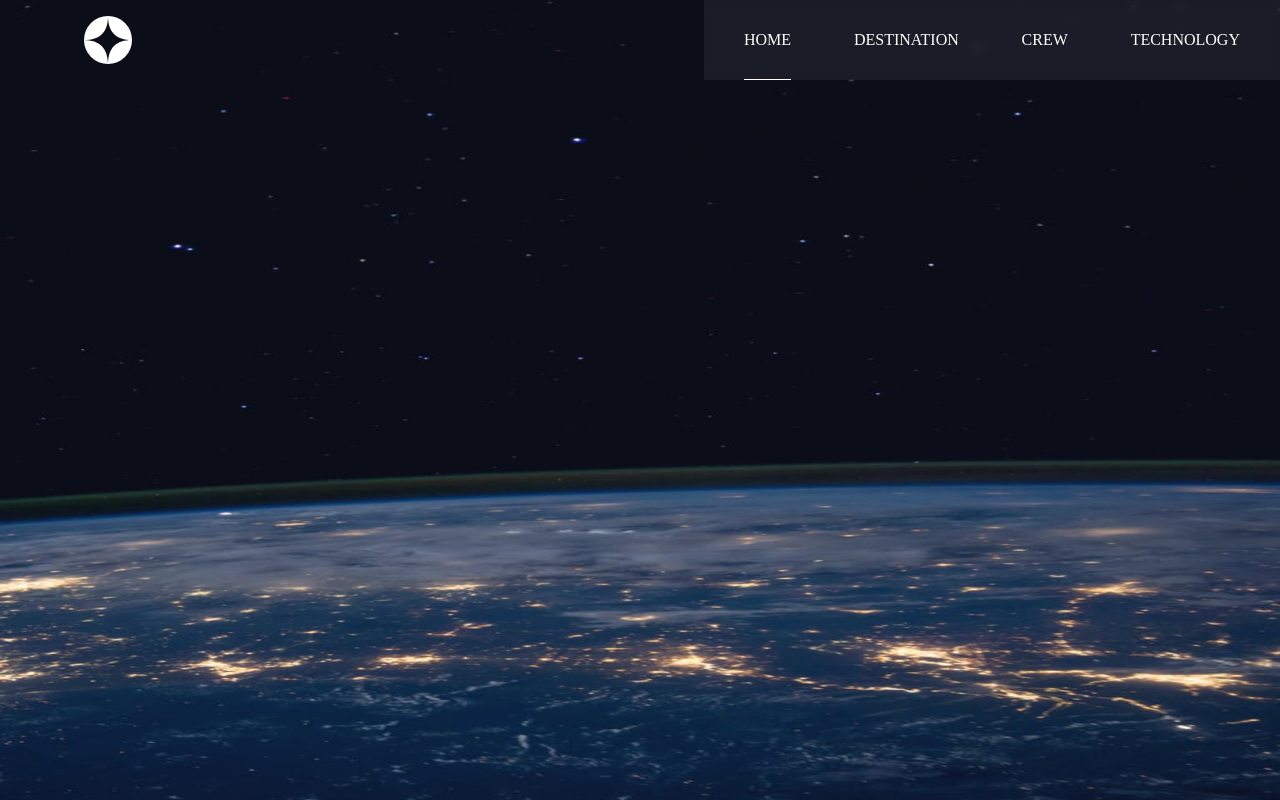
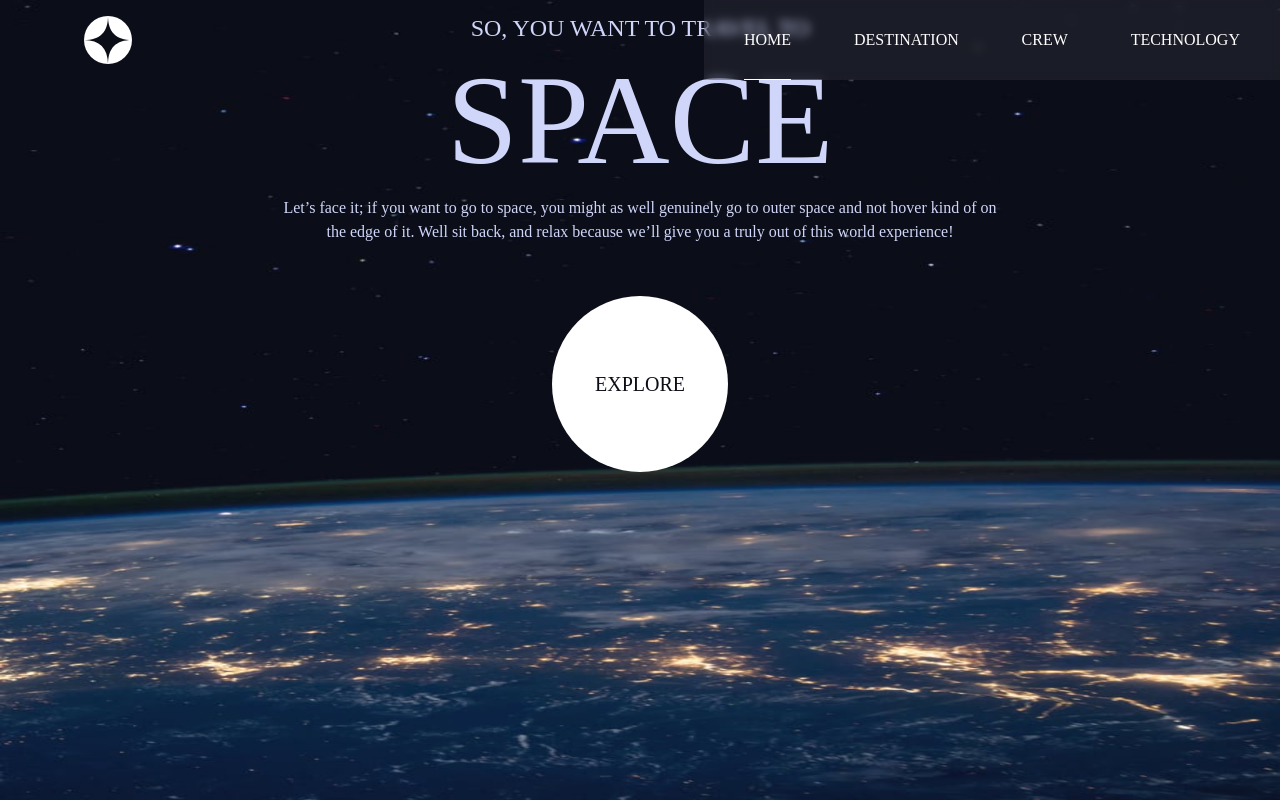
Before and after one commit to Myudro33/space-tourism, a React (Create React App) app: page /#/ in a window 1280 px wide. Built offline with nearby package versions, Linux system fonts and the light colour scheme.

Commit message:
Update Home.js

```diff
--- a/src/pages/Home.js
+++ b/src/pages/Home.js
@@ -2,6 +2,7 @@ import React from 'react'
 import dBackground from '../assets/home/background-home-desktop.jpg'
 import tBackground from '../assets/home/background-home-tablet.jpg'
 import mBackground from '../assets/home/background-home-mobile.jpg'
+import HomeComponent from '../components/HomeComponent'
 
 const Home = ({sethash}) => {
   sethash('#/')
@@ -10,6 +11,7 @@ const Home = ({sethash}) => {
         <img className='hidden dp:block w-full h-full' alt='background' src={dBackground} />
         <img className='hidden md:block dp:hidden w-full h-full' src={tBackground} alt='background' />
         <img className='md:hidden  w-full h-full' src={mBackground} alt='background' />
+        <HomeComponent/>
     </div>
   )
 }
```
